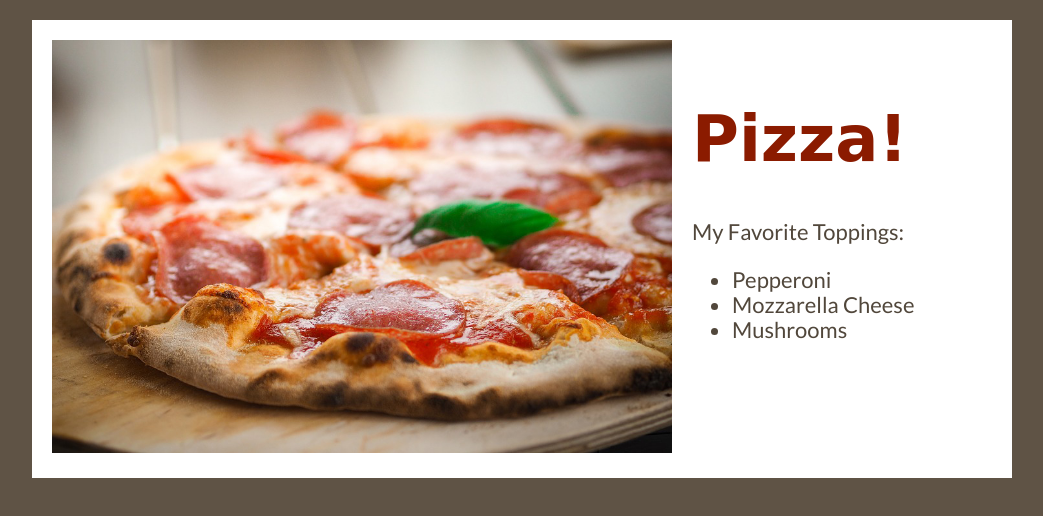
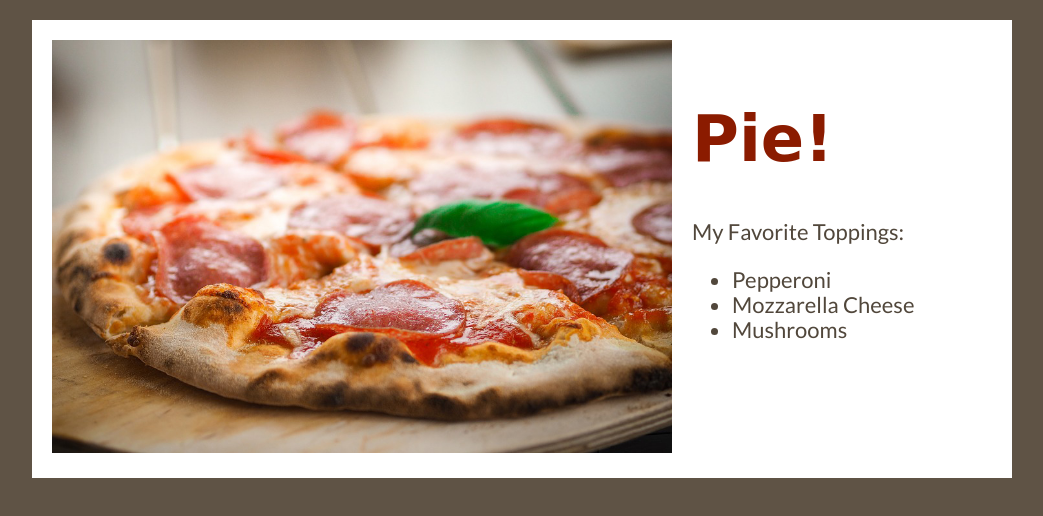
Before and after one commit to jonabari/thinkful-pizza, a plain HTML site: page index.html in a window 1280 px wide. Shown: the whole page, without its empty margins (118-1161 px from the left). Drawn offline with nearby package versions, Linux system fonts and the light colour scheme; a web font is replaced by a local one.

Commit message:
corrected "pizza" to "pie"

```diff
--- a/index.html
+++ b/index.html
@@ -2,7 +2,7 @@
 <html>
 <head>
 
-<title>My Favorite Pizza</title>
+<title>My Favorite Pie</title>
 
 <link rel="stylesheet" href="https://cdnjs.cloudflare.com/ajax/libs/normalize/5.0.0/normalize.min.css" />
 
@@ -19,7 +19,7 @@
     <img src="images/pizza.jpg" alt="Pizza with pepperoni and cheese." />
   </div>
   <div class="textContainer">
-    <h1>Pizza!</h1>
+    <h1>Pie!</h1>
     <p>My Favorite Toppings: </p>
     <ul>
       <li>Pepperoni</li>
```
Also changed, not shown: 1 other file.
